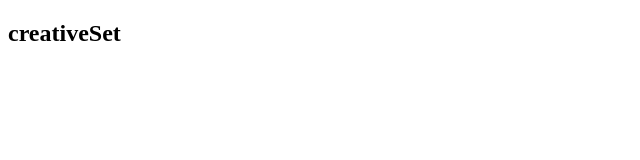
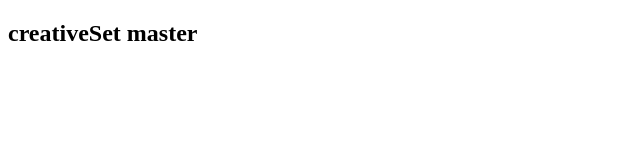
Before and after one commit to nhattruongniit/learn-javascripts, a website: page creativeSet.html in a window 1280 px wide. Shown: the whole page, without its empty margins (0-640 px from the left). Drawn offline with Linux system fonts and the light colour scheme.

Commit message:
write master test squash

```diff
--- a/creativeSet.html
+++ b/creativeSet.html
@@ -12,7 +12,7 @@
   </head>
 
   <body>
-    <h2>creativeSet</h2>
+    <h2>creativeSet master</h2>
 
     <script type="text/javascript">
       const creativesMatched = [
```
